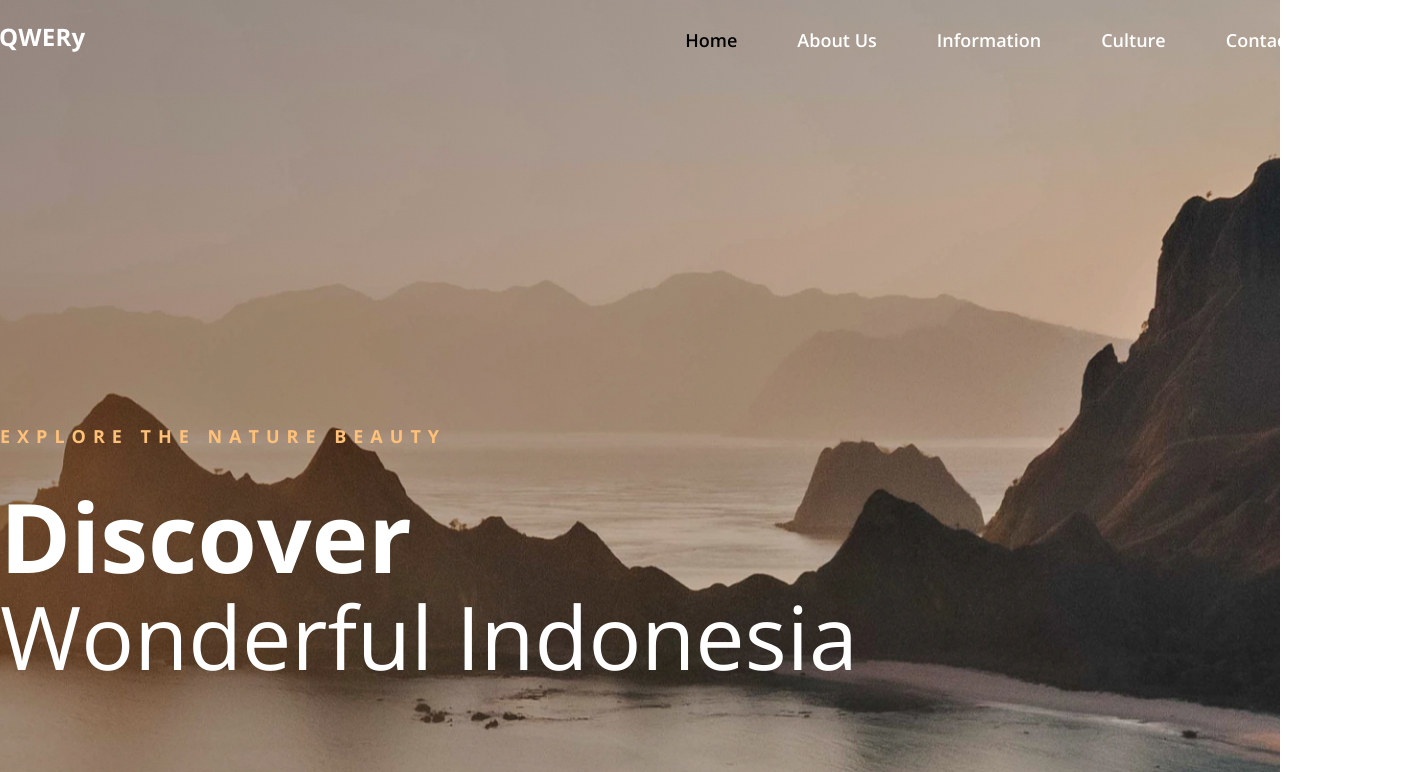
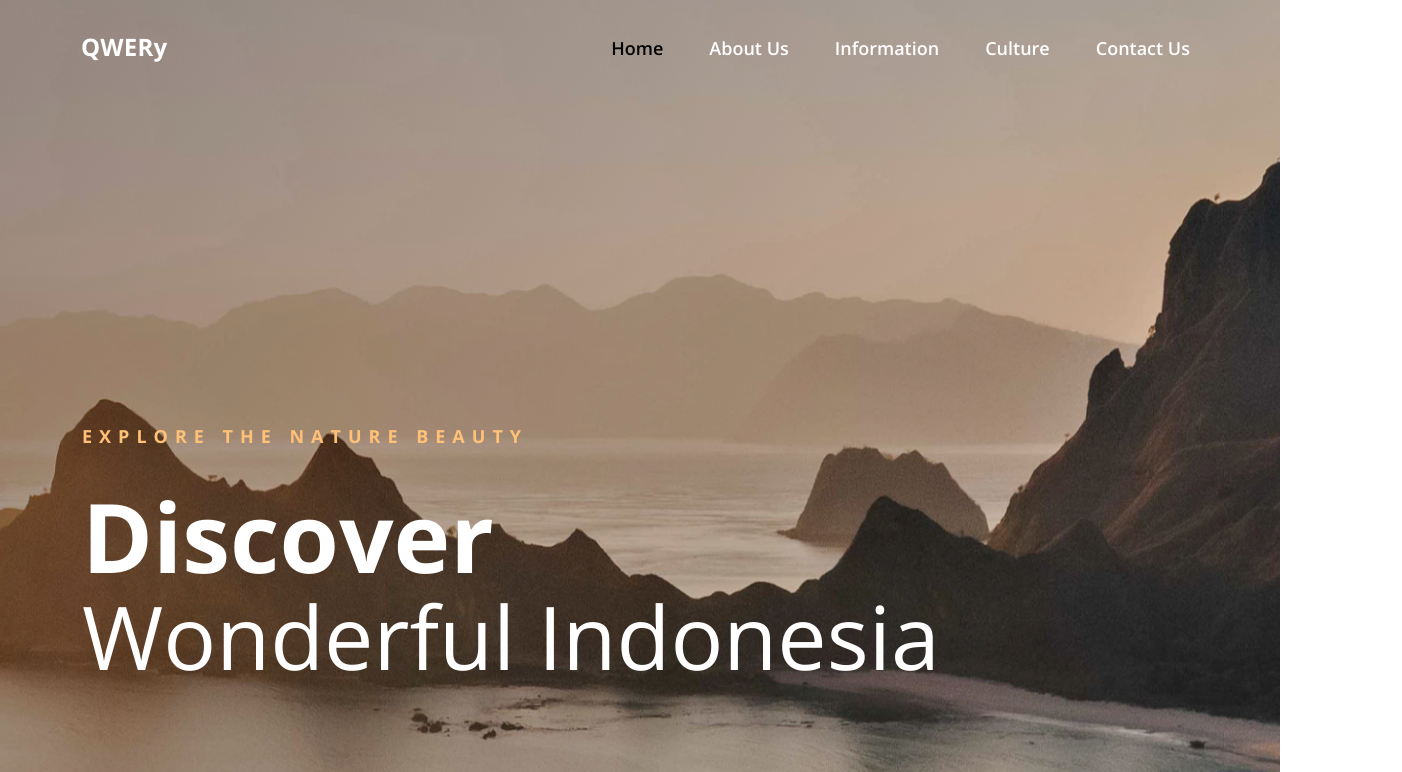
Before and after one commit to MH-Kniloy/QWERy, a plain HTML site: page index.html in a window 1280 px wide. Shown: the top 772 px of the page, 1402 px wide, since content can reach past the window. Drawn offline with nearby package versions, Linux system fonts and the light colour scheme.

Commit message:
navbar changed with bootstrap for responsiveness

```diff
--- a/css/style.css
+++ b/css/style.css
@@ -4,9 +4,9 @@
   padding: 0;
   box-sizing: border-box;
   font-family: system-ui, -apple-system, BlinkMacSystemFont, "Segoe UI", Roboto,
-  Oxygen, Ubuntu, Cantarell, "Open Sans", "Helvetica Neue", sans-serif;
+    Oxygen, Ubuntu, Cantarell, "Open Sans", "Helvetica Neue", sans-serif;
   list-style: none;
-  text-decoration: none;
+  text-decoration: none !important;
 }
 .container {
   width: 1320px;
@@ -14,36 +14,19 @@
 }
 /* GLOBAL CSS END  */
 
-
 /* NAVBAR CSS START  */
-#navbar {
+.navbar {
   position: absolute;
   top: 0;
   left: 0;
   padding-top: 28px;
   width: 100%;
+  background-color: transparent;
 }
-.nav-wrapper {
-  display: flex;
-  flex-direction: row;
+.navbar .nav-item {
+  padding-left: 30px;
 }
-.logo {
-  width: 30%;
-}
-.nav-items {
-  width: 70%;
-}
-.nav-items ul {
-  display: flex;
-  justify-content: flex-end;
-}
-.nav-items ul li {
-  margin: 0 60px 0 0;
-}
-.nav-items ul li:last-child {
-  margin: 0 0px 0 0;
-}
-.nav-items ul li a {
+.navbar .nav-item a {
   color: #fff;
   font-family: "Open Sans";
   font-size: 18px;
@@ -51,16 +34,13 @@
   font-weight: 600;
   line-height: normal;
   text-transform: capitalize;
+  padding-left: 60px;
 }
-.nav-items ul li:first-child a {
-  color: #000;
-}
-.nav-items ul li a:hover {
+.navbar .nav-item a:hover {
   color: #000;
 }
 
 /* NAVBAR CSS END  */
-
 
 /* HERO CSS START  */
 
@@ -104,7 +84,6 @@
 }
 
 /* HERO CSS END  */
-
 
 /* SECTION-2 CSS START  */
 
@@ -182,7 +161,6 @@
 
 /* SECTION-2 CSS END  */
 
-
 /* SECTION-3 CSS START  */
 
 #section-3 {
@@ -252,7 +230,6 @@
 
 /* SECTION-3 CSS END  */
 
-
 /* SECTION-4 CSS START  */
 
 #section-4 {
@@ -314,12 +291,11 @@
 #section-4 .section-4-wrapper .image-part-culture {
   padding-bottom: 199px;
 }
-#section-4 .section-4-wrapper .image-part-culture img{
+#section-4 .section-4-wrapper .image-part-culture img {
   margin-left: 50px;
 }
 
 /* SECTION-4 CSS END  */
-
 
 /* FOOTER CSS START  */
 #footer {
@@ -503,6 +479,8 @@
 .footer-bottom p {
   color: #fff;
   padding-bottom: 30px;
+  margin-top: 0;
+  margin-bottom: 0;
 }
 
 /* FOOTER CSS END  */
--- a/index.html
+++ b/index.html
@@ -22,31 +22,51 @@
 
     <!-- ========= MAIN CSS ========= -->
 
+    <link rel="stylesheet" href="css/bootstrap.min.css">
     <link rel="stylesheet" href="css/style.css" />
   </head>
   <body>
 
     <!-- NAV PART START  -->
 
-    <nav id="navbar">
+
+    <nav class="navbar navbar-expand-lg">
       <div class="container">
-        <div class="nav-wrapper">
-          <div class="logo">
-            <img src="images/QWERy logo.png" alt="logo" />
-          </div>
-          <div class="nav-items">
-            <ul>
-              <li><a href="#">Home</a></li>
-              <li><a href="#">About Us</a></li>
-              <li><a href="#">Information</a></li>
-              <li><a href="#">Culture</a></li>
-              <li><a href="#">Contact Us</a></li>
-            </ul>
-          </div>
+        <a class="navbar-brand" href="index.html"
+          ><img src="images/QWERy logo.png" alt="logo"
+        /></a>
+        <button
+          class="navbar-toggler navbar-light"
+          type="button"
+          data-bs-toggle="collapse"
+          data-bs-target="#navbarSupportedContent"
+          aria-controls="navbarSupportedContent"
+          aria-expanded="false"
+          aria-label="Toggle navigation"
+        >
+          <span class="navbar-toggler-icon navbar-light"></span>
+        </button>
+        <div class="collapse navbar-collapse" id="navbarSupportedContent">
+          <ul class="navbar-nav ms-auto mb-2 mb-lg-0">
+            <li class="nav-item">
+              <a class="nav-link active" href="#">Home</a>
+            </li>
+            <li class="nav-item">
+              <a class="nav-link" href="#">About us</a>
+            </li>
+            <li class="nav-item">
+              <a class="nav-link" href="#">Information</a>
+            </li>
+            <li class="nav-item">
+              <a class="nav-link" href="#">Culture</a>
+            </li>
+            <li class="nav-item">
+              <a class="nav-link" href="#">Contact Us</a>
+            </li>
+          </ul>
         </div>
       </div>
     </nav>
-
     <!-- NAV PART END  -->
 
     <!-- HERO PART START  -->
@@ -189,6 +209,6 @@
     </footer>
 
     <!-- FOOTER PART END  -->
-
+     <script src="js/bootstrap.bundle.min.js"></script>
   </body>
 </html>
```
Also changed, not shown: css/bootstrap.min.css (added), js/bootstrap.bundle.min.js (added).
